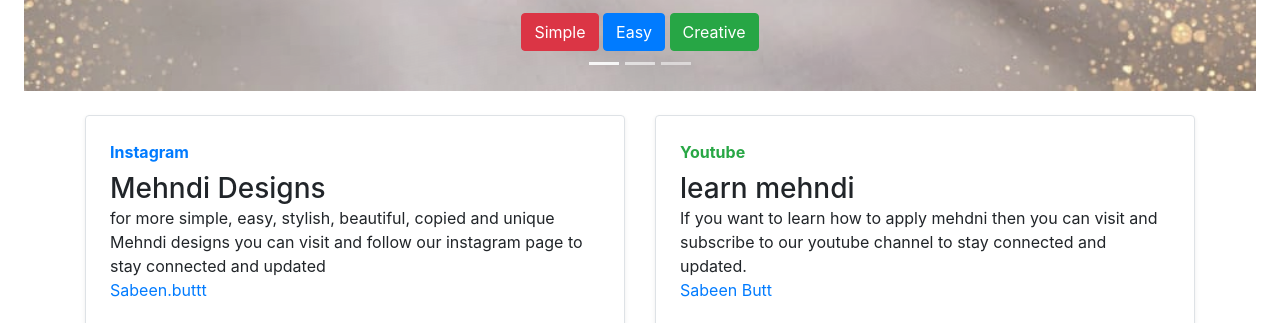
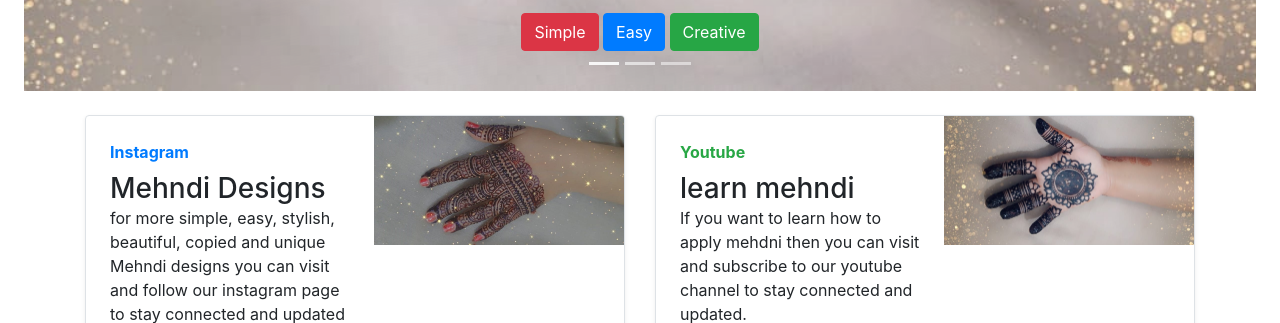
Before and after one commit to Sabeenbutt/innovativemehndicreationsbootstrap, a plain HTML site: page index.html in a window 1280 px wide. Shown: the part 626-949 px from the top of the page. Drawn offline with nearby package versions, Linux system fonts and the light colour scheme.

Commit message:
Update index.html

```diff
--- a/index.html
+++ b/index.html
@@ -225,7 +225,7 @@
                         <a href="https://instagram.com/sabeen.buttt" class="stretched-link">Sabeen.buttt</a>
                     </div>
                     <div class="col-auto d-none d-lg-block">
-                        <img src="7.jpeg" alt="" class="bd-placeholder-img img-fluid" width="400" height="350">
+                        <img src="7.jpeg" alt="" class="bd-placeholder-img img-fluid" width="250" height="200">
                         <title>place holder</title>
                         <rect width="100%" height="100%" fill="#55595c"></rect><text x="50%" y="50%" fill="#eceeef"
                             dy=".3em"></text>
@@ -246,7 +246,7 @@
                             class="stretched-link">Sabeen Butt</a>
                     </div>
                     <div class="col-auto d-none d-lg-block">
-                        <img src="5.jpeg" alt="" class="bd-placeholder-img img-fluid" width="400" height="350">
+                        <img src="5.jpeg" alt="" class="bd-placeholder-img img-fluid" width="250" height="200">
                         <title>Placeholder</title>
                         <rect width="100%" height="100%" fill="#55595c"></rect><text x="50%" y="50%" fill="#eceeef"
                             dy=".3em"></text>
```
